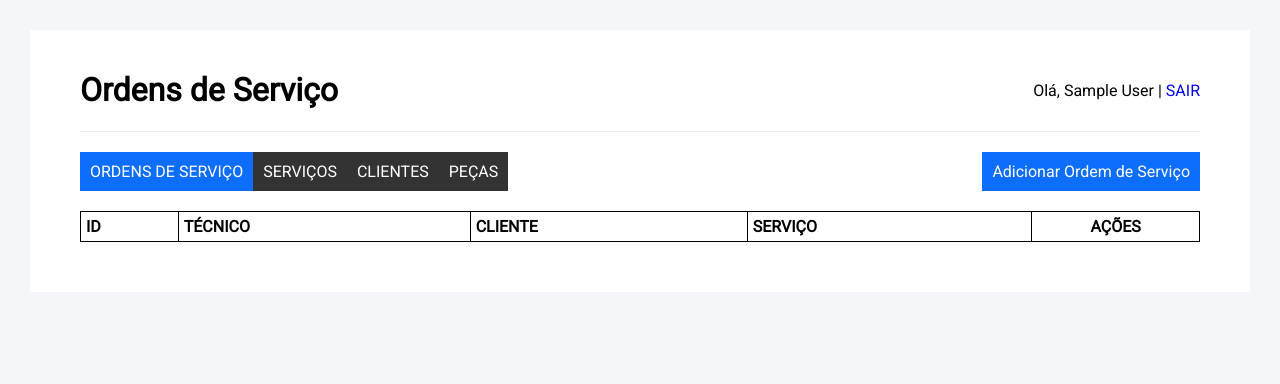
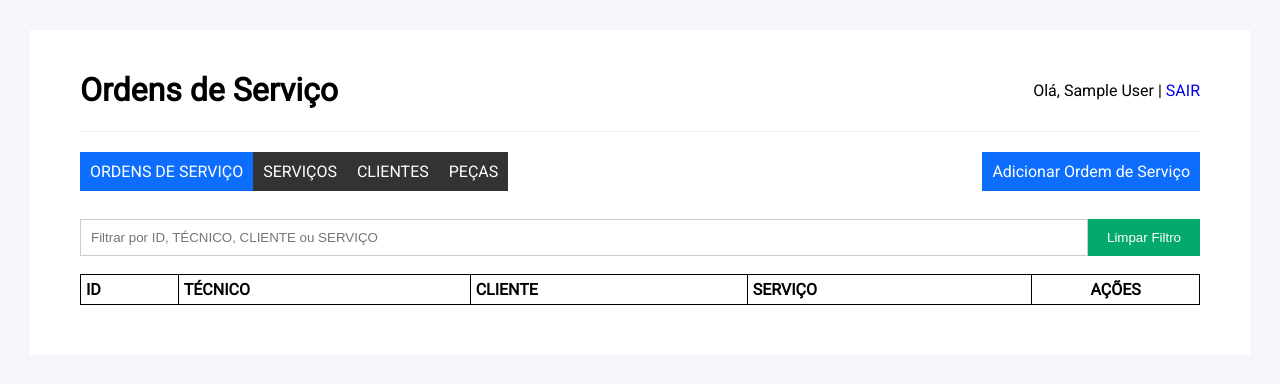
Before and after one commit to s-apps/ordens-de-servico, a PHP site: page / in a window 1280 px wide. Shown: the top 384 px of the page. Run offline with PHP 8.4, Linux system fonts and the light colour scheme; the visitor is signed in with stand-in values (Sample User, id 1); data that the repository does not hold is empty.

Commit message:
feat: filtro para as ordens de serviço

```diff
--- a/assets/css/style.css
+++ b/assets/css/style.css
@@ -1,3 +1,7 @@
+html {
+  overflow-y: scroll;
+}
+
 body {
   background-color: #f4f6f9;
   margin: 30px;
@@ -188,3 +192,23 @@ button {
   img:hover {
     opacity: 0.8;
   }
+
+  .box-filtro {
+    display: flex;
+    justify-content: space-between;
+    margin-bottom: 10px;
+  }
+
+  .box-filtro input[type="text"] {
+    width: 90%;
+    border-radius: 0;
+    padding: 10px;
+  }
+
+  .box-filtro input[type="text"]:focus {
+    outline: none;
+  }
+
+  #btn-limpar-filtro {
+    width: 10%;
+  }
--- a/assets/js/main.js
+++ b/assets/js/main.js
@@ -169,8 +169,8 @@ function cancelarOrdem(el)
     const request = new XMLHttpRequest();
     request.onreadystatechange = function() {
         if (this.readyState == 4 && this.status == 200) {
-            tr.style.display = 'none';
-            trConfirmacao.style.display = 'none';
+            tr.remove();
+            trConfirmacao.remove();
         }
     };
     request.open('POST', '/database/ordem/cancelar.php');
@@ -180,3 +180,54 @@ function cancelarOrdem(el)
 function relatorio(id) {
     window.open(`/pages/ordens/relatorio.php?ordem_id=${id}`);
 }
+
+if(!!document.getElementById('filtro')){
+    const filtro = document.getElementById('filtro');
+    const btnLimparFiltro = document.getElementById('btn-limpar-filtro');
+
+    btnLimparFiltro.addEventListener('click', () => {
+        filtro.value = '';
+        tabela = document.getElementById('tab-ordens-servico');
+        tr = tabela.getElementsByTagName('tr');
+        for(i = 0; i < tr.length; i++){
+            if(i % 2 != 0){
+
+                    tr[i].style.display = '';
+
+            }
+        }
+    });
+
+    filtro.addEventListener('keyup', (e) => {
+        e.preventDefault();
+        const query = e.target.value.toUpperCase();
+        let naoEsconderEstes = []
+        let tabela, tr, td, i, t;
+        tabela = document.getElementById('tab-ordens-servico');
+        tr = tabela.getElementsByTagName('tr');
+
+        for(i = 0; i < tr.length; i++){
+            if(i % 2 != 0){
+                td = tr[i].getElementsByTagName('td');
+                for(t = 0; t < td.length - 3; t++){
+                    texto = td[t].textContent || td[t].innerText;
+                    if(texto.toUpperCase().indexOf(query) > -1){
+                        if(!naoEsconderEstes.includes(tr[i].id)){
+                            naoEsconderEstes.push(tr[i].id)
+                        }
+                    }
+                }
+            }
+        }
+
+        for(i = 0; i < tr.length; i++){
+            if(i % 2 != 0){
+                if(!naoEsconderEstes.includes(tr[i].id)){
+                    tr[i].style.display = 'none';
+                }else{
+                    tr[i].style.display = '';
+                }
+            }
+        }
+    });
+}
--- a/index.php
+++ b/index.php
@@ -44,7 +44,13 @@
             </div>
             <div><a href="/pages/ordens/adicionar.php" class="btn-adicionar">Adicionar Ordem de Serviço</a></div>
         </div>
-        <table class="padrao">
+
+        <div class="box-filtro">
+            <input type="text" name="filtro" id="filtro" placeholder="Filtrar por ID, TÉCNICO, CLIENTE ou SERVIÇO" class="input-filtro">
+            <button type="button" id="btn-limpar-filtro">Limpar Filtro</button>
+        </div>
+
+        <table class="padrao" id="tab-ordens-servico">
             <thead>
                 <tr>
                     <th class="left">ID</th>
@@ -79,7 +85,7 @@
                     </td>
                 </tr>
                 <tr id="tr_confirmacao_<?=$ordemDeServico->id;?>" class="confirmacao">
-                    <td colspan="6" style="background-color: #ededed;">
+                    <td colspan="7" style="background-color: #ededed;">
                         <div>
                             Cancelar ordem de serviço ID <?=$ordemDeServico->id;?> ?
                             <button
```
